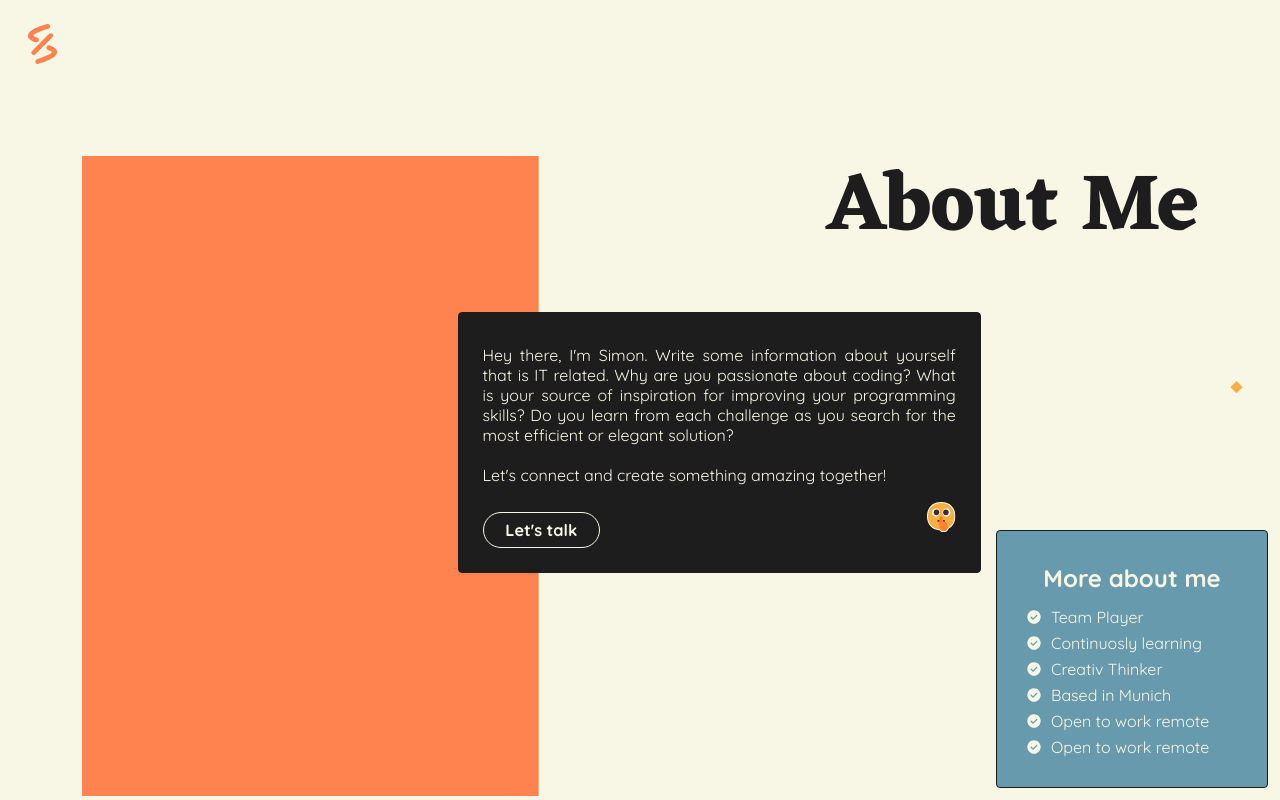
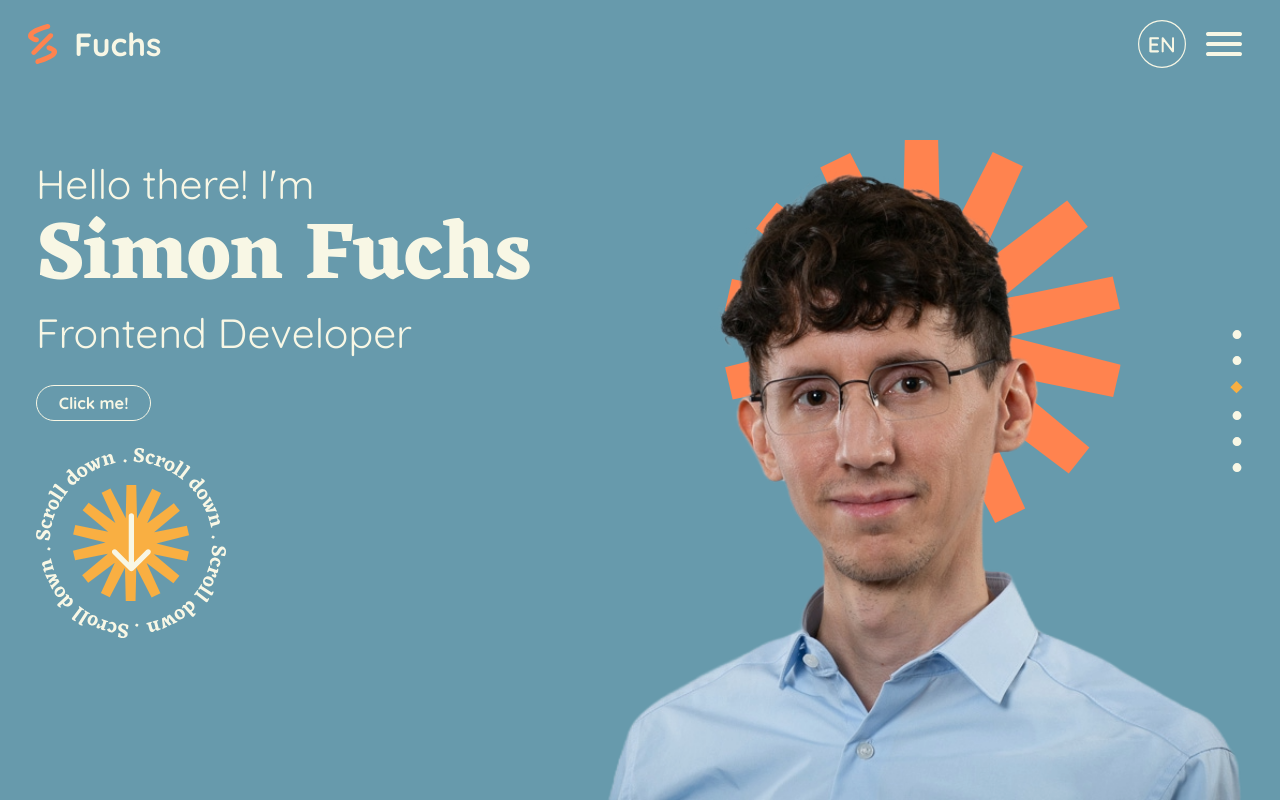
Before and after one commit to SimCommit/portfolio-website, an Angular app: page / in a window 1280 px wide. Built offline with nearby package versions, Linux system fonts and the light colour scheme.

Commit message:
feat: add PrimaryButtonComponent and use it in Hero and AboutMe sections

```diff
--- a/src/app/main-page/about-me/about-me.component.html
+++ b/src/app/main-page/about-me/about-me.component.html
@@ -15,7 +15,7 @@
                 Let's connect and create something amazing together!
             </p>
             <div>
-                <a>Let's talk</a>
+                <app-primary-button></app-primary-button>
                 <img src="./assets/img/icons/about-me/emoji-shh-placeholder.svg" alt="">
             </div>
         </div>
--- a/src/app/main-page/about-me/about-me.component.scss
+++ b/src/app/main-page/about-me/about-me.component.scss
@@ -43,20 +43,6 @@ section {
 
   div {
     @include dFlex($jc: space-between);
-    a {
-      display: inline-block;
-      padding: 0.5rem 1.6rem;
-      margin-top: 2rem;
-      border: 1px solid $main-ivory;
-      border-radius: 50px;
-      color: $main-ivory;
-      font-weight: bold;
-      font-size: clamp(16px, 1.2rem, 24px);
-
-      &:hover {
-        background-color: $main-coral;
-      }
-    }
   }
 }
 
--- a/src/app/main-page/about-me/about-me.component.ts
+++ b/src/app/main-page/about-me/about-me.component.ts
@@ -1,9 +1,10 @@
 import { Component } from '@angular/core';
 import { AboutMeOverlayComponent } from './about-me-overlay/about-me-overlay.component';
+import { PrimaryButtonComponent } from '../../shared/primary-button/primary-button.component';
 
 @Component({
   selector: 'app-about-me',
-  imports: [AboutMeOverlayComponent],
+  imports: [AboutMeOverlayComponent, PrimaryButtonComponent],
   templateUrl: './about-me.component.html',
   styleUrl: './about-me.component.scss'
 })
--- a/src/app/main-page/hero/hero.component.html
+++ b/src/app/main-page/hero/hero.component.html
@@ -4,9 +4,7 @@
             <p>Hello there! I'm</p>
             <h1>Simon&nbsp;Fuchs</h1>
             <p>Frontend Developer</p>
-            <button>
-                <a href="#">Get in Touch</a>
-            </button>
+            <app-primary-button></app-primary-button>
         </div>
 
         <div id="scroll-widget">
--- a/src/app/main-page/hero/hero.component.ts
+++ b/src/app/main-page/hero/hero.component.ts
@@ -1,8 +1,9 @@
 import { Component } from '@angular/core';
+import { PrimaryButtonComponent } from '../../shared/primary-button/primary-button.component';
 
 @Component({
   selector: 'app-hero',
-  imports: [],
+  imports: [PrimaryButtonComponent],
   templateUrl: './hero.component.html',
   styleUrl: './hero.component.scss'
 })
--- a/src/app/main-page/main-page.component.html
+++ b/src/app/main-page/main-page.component.html
@@ -1,4 +1,4 @@
 <app-section-nav id="app-section-nav"></app-section-nav>
-<!-- <app-hero></app-hero> -->
-<app-about-me></app-about-me>
+<app-hero></app-hero>
+<!-- <app-about-me></app-about-me> -->
 <!-- <app-skills></app-skills> -->
--- /dev/null
+++ b/src/app/shared/primary-button/primary-button.component.html
@@ -0,0 +1 @@
+<a>Click me!</a>
--- /dev/null
+++ b/src/app/shared/primary-button/primary-button.component.scss
@@ -0,0 +1,17 @@
+@use "./../../../styles/_mixins" as *;
+@use "./../../../styles/_variables" as *;
+
+a {
+  display: inline-block;
+  padding: 0.5rem 1.6rem;
+  margin-top: 2rem;
+  border: 1px solid $main-ivory;
+  border-radius: 50px;
+  color: $main-ivory;
+  font-weight: bold;
+  font-size: clamp(16px, 1.2rem, 24px);
+
+  &:hover {
+    background-color: $main-coral;
+  }
+}
--- a/src/styles/styles.scss
+++ b/src/styles/styles.scss
@@ -21,12 +21,13 @@ body {
 }
 
 button {
+  cursor: pointer;
   background: none;
   border: none;
-  cursor: pointer;
 }
 
 a {
+  cursor: pointer;
   text-decoration: none;
   color: unset;
 }
```
Also changed, not shown: src/app/shared/primary-button/primary-button.component.ts (added, +11 -0 lines).
